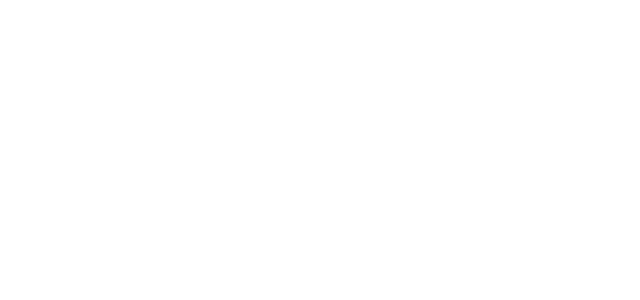
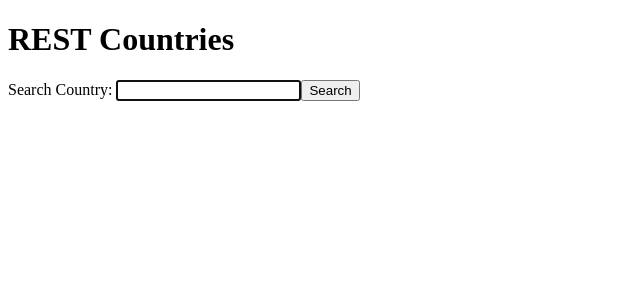
Before and after one commit to M3hTi/Lesson-23-Memoized-functions-in-React-useCallback-hook-, a React (Vite) app: page / in a window 1280 px wide. Shown: the top 300 px of the page, without its empty margins (0-640 px from the left). Built offline with nearby package versions, Linux system fonts and the light colour scheme.

Commit message:
feat: add search input component with label and button in App

```diff
--- a/src/App.jsx
+++ b/src/App.jsx
@@ -5,7 +5,31 @@
 function App() {
   return (
     <>
+      <h1>REST Countries</h1>
+      <InputWithLabelAndButton id="search" typ="text" >
+        Search Country:
+      </InputWithLabelAndButton>
+    </>
+  )
+}
 
+
+function InputWithLabelAndButton({id,type,children}){
+  const inputRef = React.useRef(null)
+
+  React.useEffect(() => {
+    if(inputRef.current){
+      inputRef.current.focus()
+    }
+  },[inputRef])
+
+
+  return(
+    <>
+      <label htmlFor={id}>{children}</label>
+      &nbsp;
+      <input type={type} id={id} ref={inputRef} />
+      <button>Search</button>
     </>
   )
 }
```
